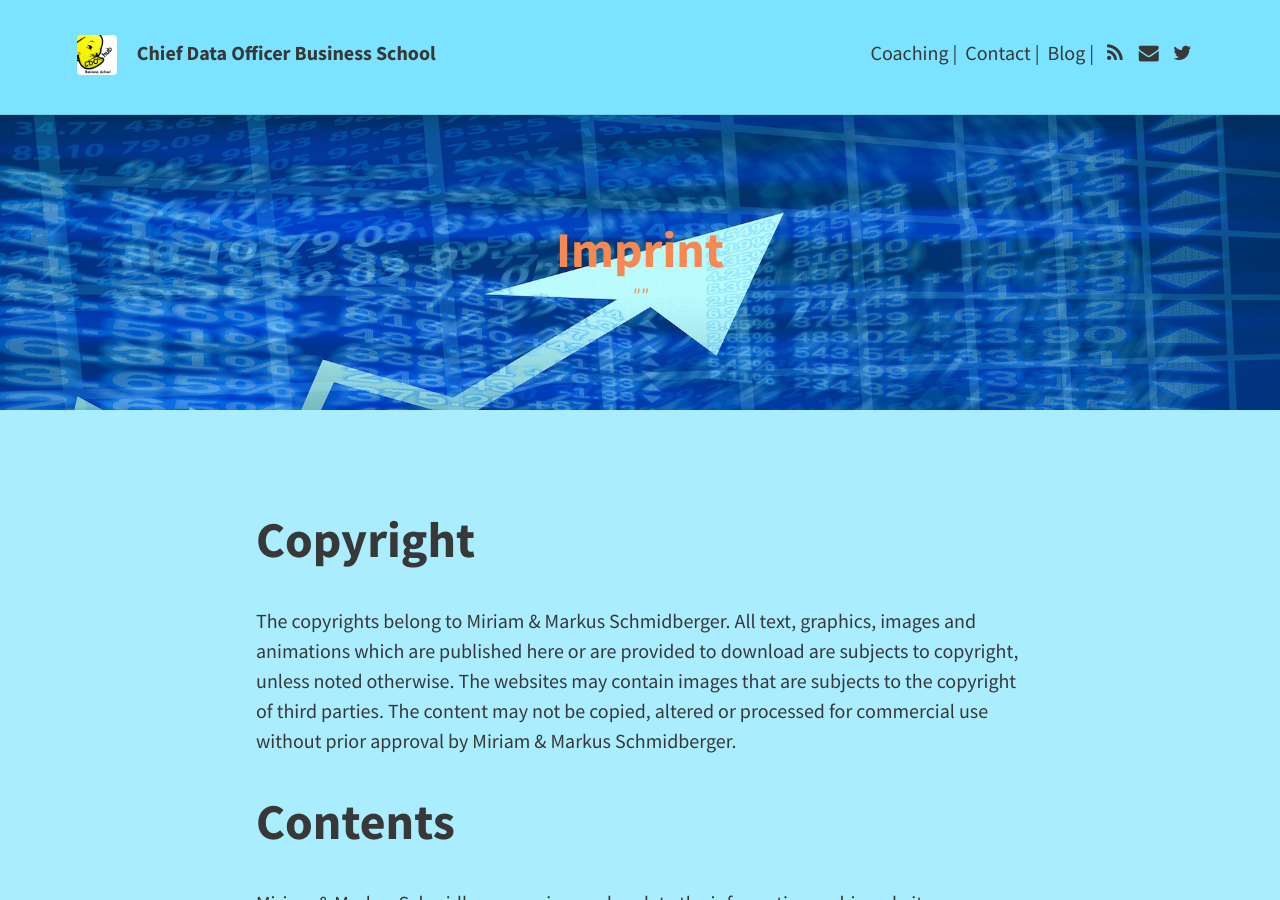
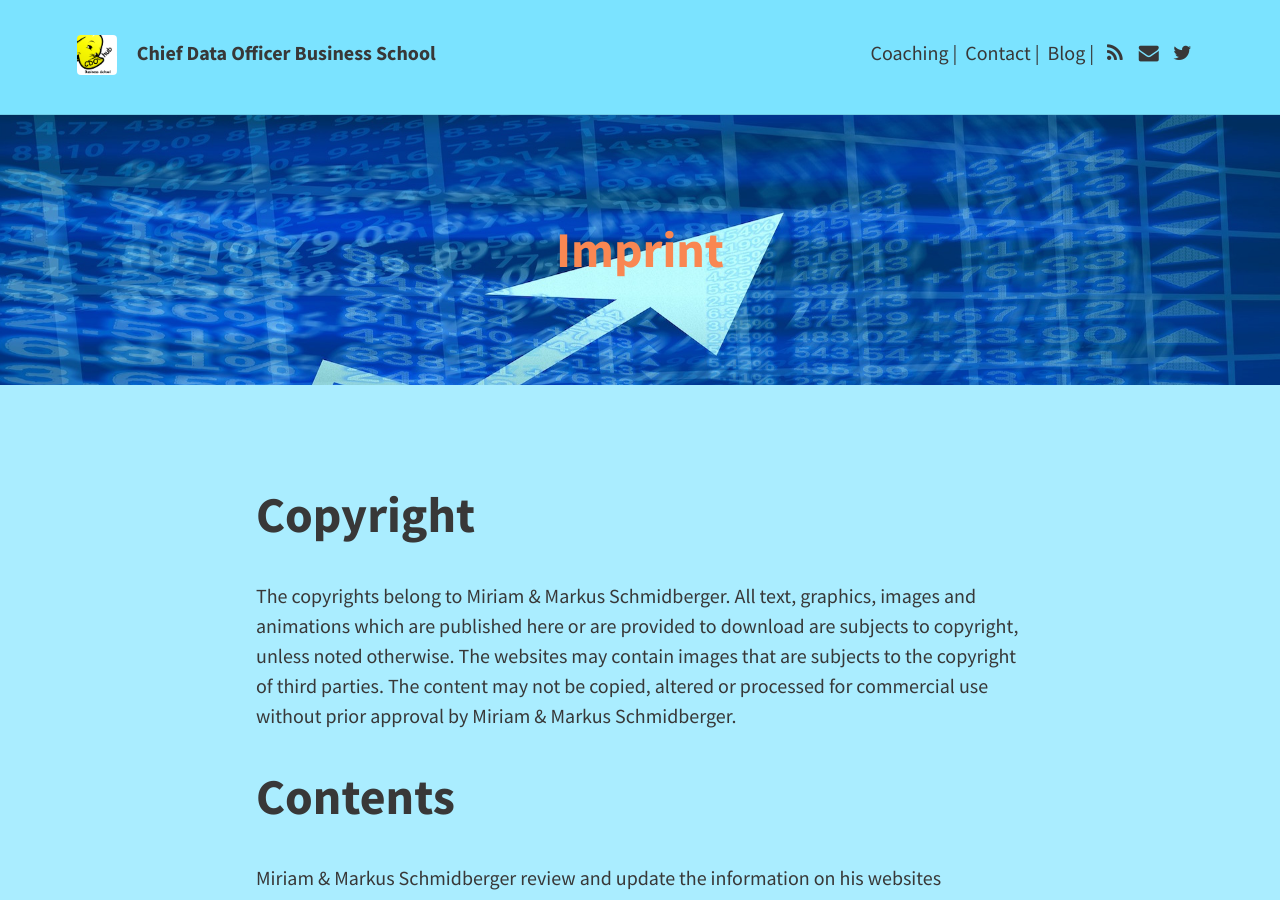
Before and after one commit to schmidb/CDOhub, a Jekyll site: the page built from imprint.md, in a window 1280 px wide and 900 px high. Built offline with Jekyll 4.4.1, drawn with Linux system fonts in a browser that asks for light colours; nearby versions of some CDN libraries.

Commit message:
fixes for empty subtitle

```diff
--- a/_layouts/page.html
+++ b/_layouts/page.html
@@ -4,7 +4,7 @@ layout: default
 <article {% if page.feature-img %}class="feature-image"{% endif %}>
   <header style="background-image: url('{{ site.baseurl }}/{{ page.feature-img }}')">
     <h1 class="title">{{ page.title }}</h1>
-    <i>"{{ page.subtitle }}"</i>
+    <i>{% if page.subtitle %}"{{ page.subtitle }}"{% endif %}</i>
   </header>
   <section class="post-content">{{ content }}</section>
 </article>
```
